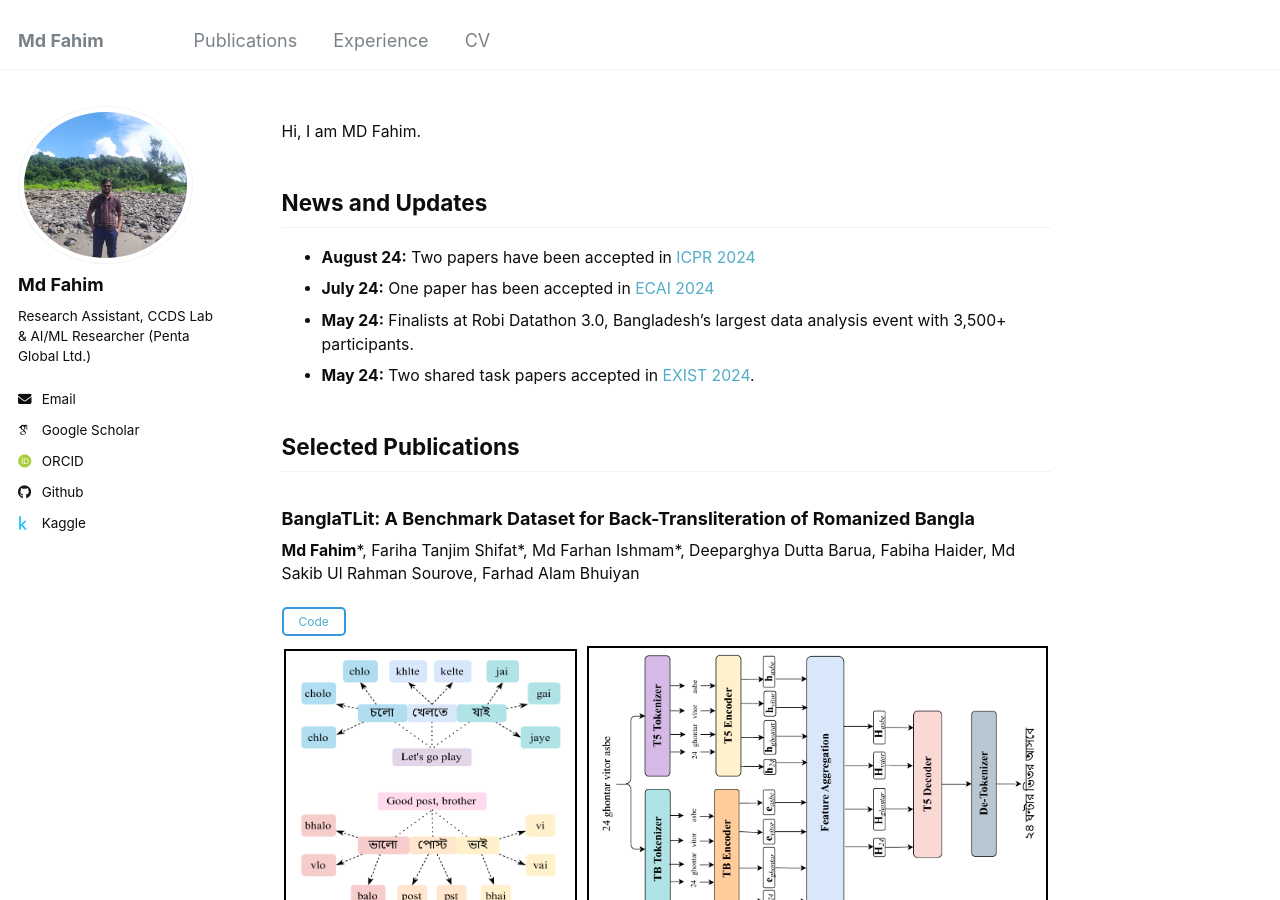
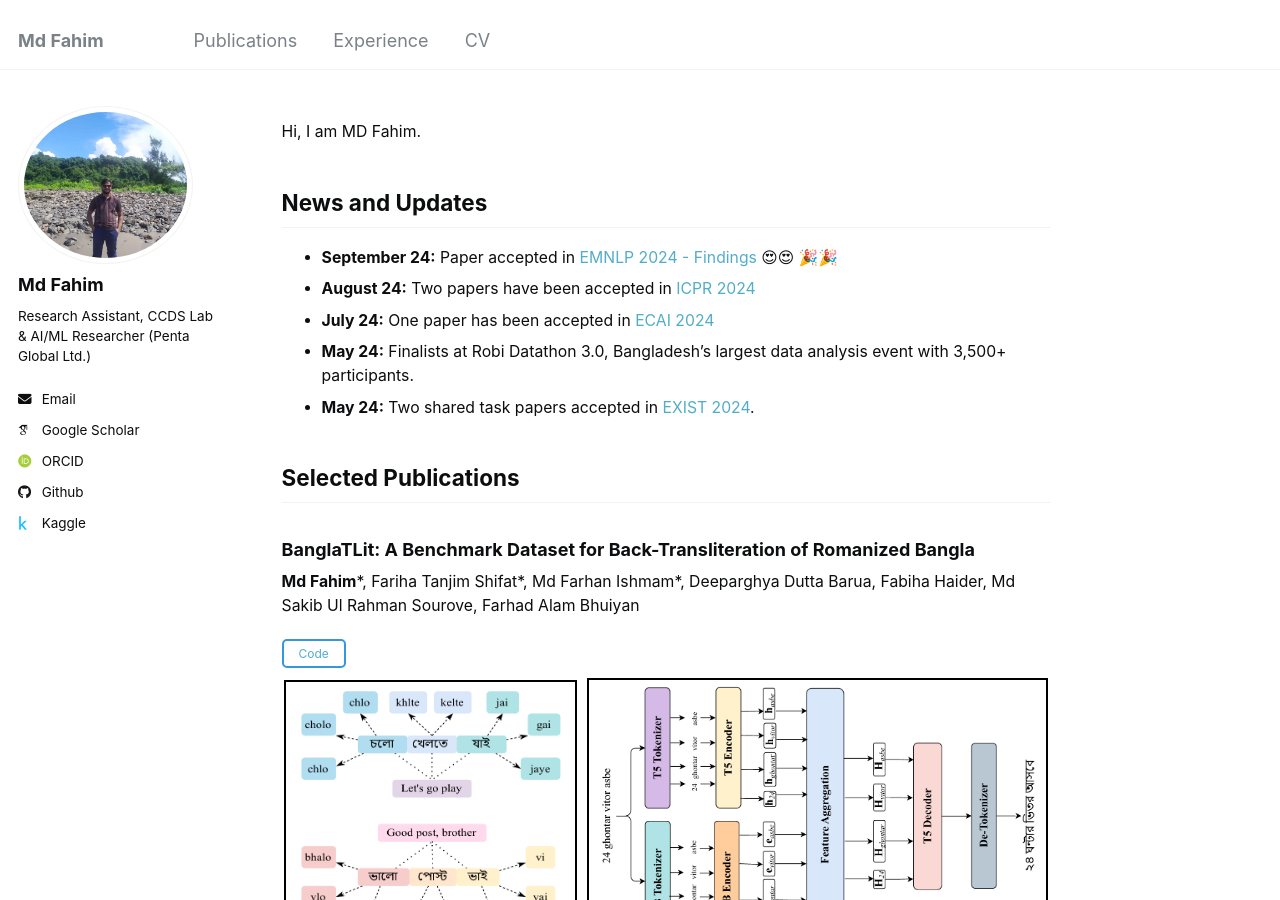
Before and after one commit to md-fahim/md-fahim.github.io, a Jekyll site: the page built from _pages/about.md, in a window 1280 px wide and 900 px high. Built offline with Jekyll 4.4.1, drawn with Linux system fonts in a browser that asks for light colours; some web fonts are replaced.

Commit message:
emnlp update

```diff
--- a/_pages/about.md
+++ b/_pages/about.md
@@ -66,6 +66,7 @@ Hi, I am MD Fahim.
 </ul> -->
 <h2>News and Updates</h2>
 
+- **September 24:** Paper accepted in <a href="https://2024.emnlp.org/">EMNLP 2024 - Findings</a> 😍😍 🎉🎉
 - **August 24:** Two papers have been accepted in <a href="https://icpr2024.org/index.html">ICPR 2024</a>
 - **July 24:** One paper has been accepted in <a href="https://www.ecai2024.eu/calls/main-track">ECAI 2024</a>
 - **May 24:** Finalists at Robi Datathon 3.0, Bangladesh's largest data analysis event with 3,500+ participants.
```
